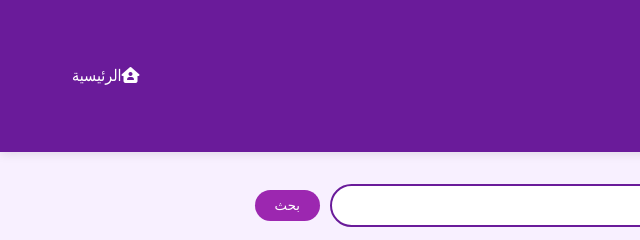
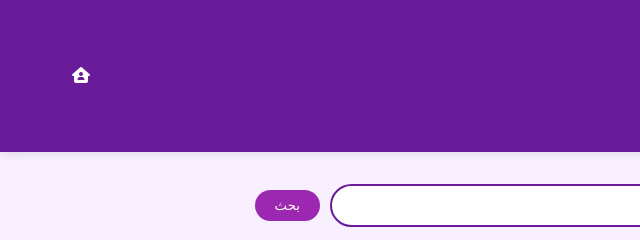
Before and after one commit to mohandhassan12/team-warek, a website: page pdf.html in a window 1280 px wide. Shown: the top 240 px of the page, 0-640 px from the left. Drawn offline with Linux system fonts and the light colour scheme.

Commit message:
Update pdf.html

```diff
--- a/pdf.html
+++ b/pdf.html
@@ -168,7 +168,7 @@
         <nav class="navbar">
             <img src="logo5.png" alt="Team Warek" class="logo">
             <div class="nav-links">
-                <a href="home.html"><i class="fa-solid fa-house-user"></i>الرئيسية</a>
+                <a href="home.html"><i class="fa-solid fa-house-user"></i></a>
 
             </div>
         </nav>
```
